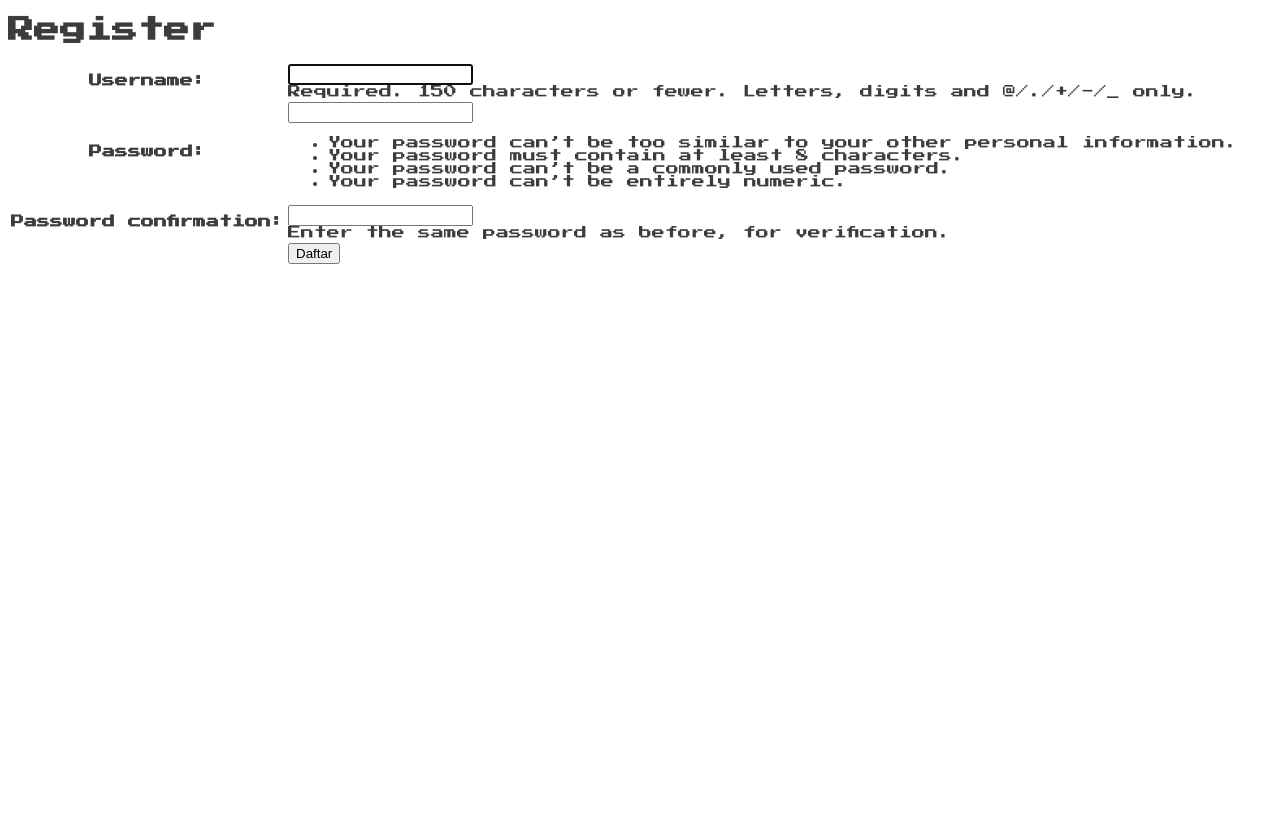
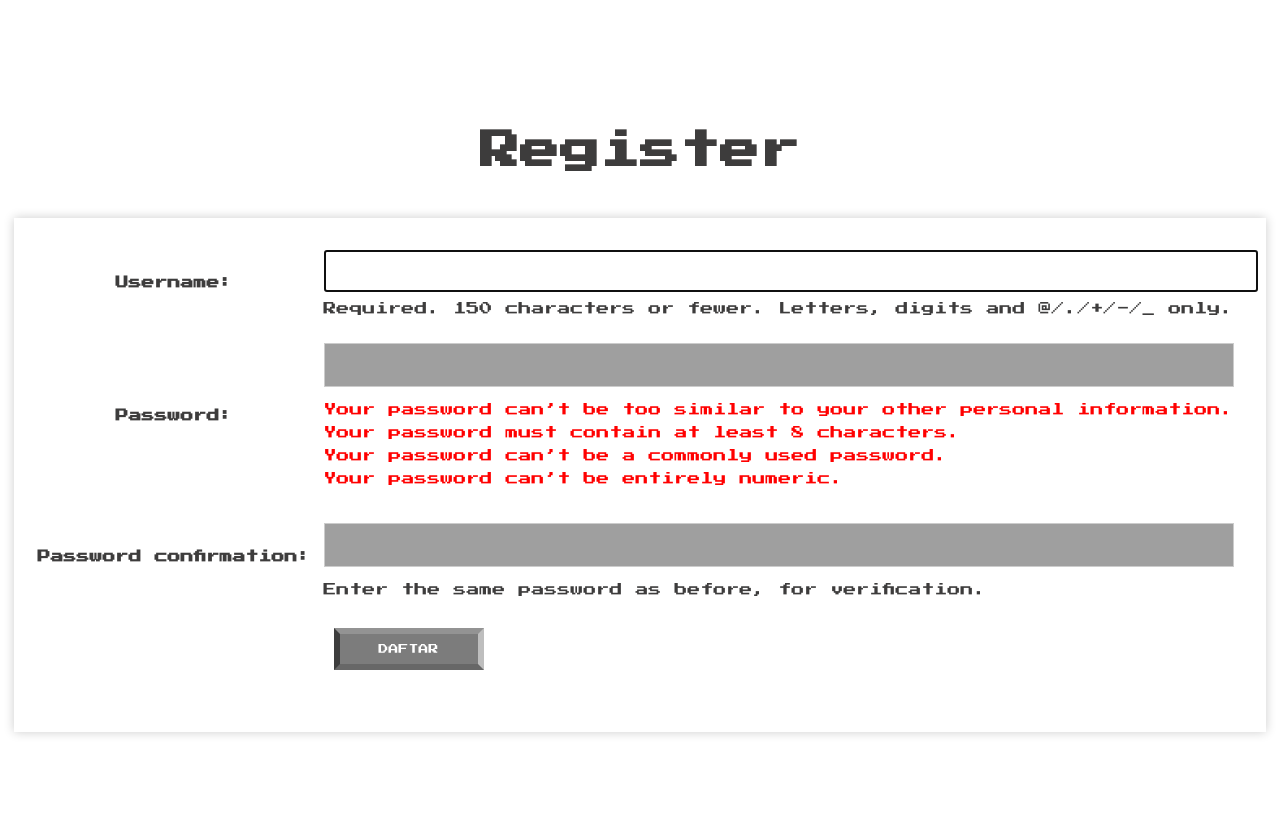
Before and after one commit to tegar-wahyu/inventory-pokemon-tcg, a Django app: page /register/ in a window 1280 px wide. Before the commit the page ends 264 px from the top, so only its background shows below. Run offline with Django 4.2, Linux system fonts and the light colour scheme.

Commit message:
Tugas 4 Done

```diff
--- a/main/templates/register.html
+++ b/main/templates/register.html
@@ -6,29 +6,108 @@
 
 {% block content %}
 
-<div class = "login">
-
-    <h1>Register</h1>
-
-        <form method="POST" >
+<div class="login">
+    <div class="title">
+        <h1>Register</h1>
+    </div>
+    <div class="register-container">
+        <form method="POST">
             {% csrf_token %}
             <table>
                 {{ form.as_table }}
                 <tr>
                     <td></td>
-                    <td><input type="submit" name="submit" value="Daftar"/></td>
+                    <td><input type="submit" name="submit" value="Daftar" class="button"/></td>
                 </tr>
             </table>
         </form>
+    </div>
 
     {% if messages %}
         <ul>
             {% for message in messages %}
                 <li>{{ message }}</li>
-                {% endfor %}
+            {% endfor %}
         </ul>
     {% endif %}
 
 </div>
 
+<style>
+    .login {
+        display: flex;
+        flex-direction: column;
+        align-items: center;
+        justify-content: center;
+        height: 100vh;
+    }
+
+    .title {
+        margin-bottom: 20px;
+        text-align: center;
+    }
+
+    .register-container {
+        width: 100;
+        padding: 20px;
+        box-shadow: 0px 0px 10px rgba(0, 0, 0, 0.2);
+        background-color: #fff;
+    }
+
+    form {
+        display: flex;
+        flex-direction: column;
+    }
+
+    table {
+        width: 100%;
+        margin-bottom: 20px;
+    }
+
+    td {
+        padding: 10px;
+    }
+
+    input[type="text"],
+    input[type="password"] {
+        width: 100%;
+        padding: 10px;
+        margin-bottom: 10px;
+        font-size: 16px;
+    }
+
+    input[type="submit"] {
+        background: #7C7C7C;
+        border-bottom: 6px inset rgba(0,0,0,.5);
+        border-left: 6px inset rgba(0,0,0,.5);
+        border-right: 6px inset rgba(255,255,255,.5);
+        border-top: 6px inset rgba(255,255,255,.5);
+        box-sizing: border-box;
+        color: white;
+        cursor: pointer;
+        display: inline-block;
+        font-size: 10px;
+        font-family: "Press Start 2P", cursive;
+        margin: 10px;
+        min-width: 150px;
+        padding: 10px;
+        text-transform: uppercase;
+        width: auto;
+    }
+
+    input[type="submit"]:hover {
+        background: #BCBCBC;
+    }
+
+    ul {
+        list-style: none;
+        margin: 0;
+        padding: 0;
+    }
+
+    li {
+        color: red;
+        margin-bottom: 10px;
+    }
+</style>
 {% endblock content %}
--- a/main/urls.py
+++ b/main/urls.py
@@ -6,7 +6,6 @@ app_name = 'main'
 urlpatterns = [
     path('', homepage, name='homepage'),
     path('add_item', add_item, name='add_item'),
-    path('clear_items', clear_items, name='clear_items'),
     path('xml/', show_xml, name='show_xml'),
     path('json/', show_json, name='show_json'),
     path('xml/<int:id>/', show_xml_by_id, name='show_xml_by_id'),
@@ -14,4 +13,6 @@ urlpatterns = [
     path('register/', register, name='register'),
     path('login/', login_user, name='login'),
     path('logout/', logout_user, name='logout'),
+    path('change_item_amount/<int:item_id>/<str:amount>/', change_item_amount, name='change_item_amount'),
+    path('delete_item/<int:item_id>/', delete_item, name='delete_item'),
 ]
--- a/main/views.py
+++ b/main/views.py
@@ -15,7 +15,7 @@ from django.contrib.auth.decorators import login_required
 
 @login_required(login_url='/login')
 def homepage(request):
-    items = Item.objects.all()
+    items = Item.objects.filter(user=request.user)
     context = {
         'name' : request.user.username,
         'class' : 'PBP F',
@@ -69,9 +69,22 @@ def add_item(request):
     context = {'form': form}
     return render(request, "add_item.html", context)
 
-def clear_items(request):
-    Item.objects.all().delete()
-    return HttpResponseRedirect(reverse('main:homepage'))
+def change_item_amount(request, item_id, amount):
+    item = Item.objects.get(id=item_id)
+
+    if item.amount <= 0 and amount == 'decrease':
+        return redirect('main:homepage')
+    if amount == 'increase':
+        item.amount += 1
+    elif amount == 'decrease':
+        item.amount -= 1
+    item.save()
+    return redirect('main:homepage')
+
+def delete_item(request, item_id):
+    item = Item.objects.get(id=item_id)
+    item.delete()
+    return redirect('main:homepage')
 
 def show_xml(request):
     data = Item.objects.all()
--- a/templates/base.html
+++ b/templates/base.html
@@ -61,4 +61,39 @@
         }
     }
 
+    .button.small {
+        font-size: 10px;
+        min-width: 50px;
+        padding: 5px;
+    }
+
+    .input {
+        margin: auto;
+        box-sizing: border-box;
+    }
+
+    .input label {
+        padding: 12px 12px 12px 0;
+        display: inline-block;
+    }
+
+    .input input[type=text], input[type=number], input[type=password], input[type=username], textarea {
+        width: 100%;
+        padding: 12px;
+        border: 1px solid #ccc;
+        box-sizing: border-box;
+        margin-top: 6px;
+        margin-bottom: 16px;
+        resize: vertical;
+        background-color: #9f9f9f;
+    }
+
+    .form-container {
+        max-width: 300px;
+        width: 100%;
+        padding: 20px;
+        background-color: white;
+        margin: auto;
+        box-shadow: 0px 0px 10px rgba(0, 0, 0, 0.2);
+    }
 </style>
```
Also changed, not shown: main/templates/add_item.html (+0 -31 lines), main/templates/login.html (+24 -16 lines), main/templates/main.html (+11 -21 lines), README.md, images/User1.png (added), images/User2.png (added).
